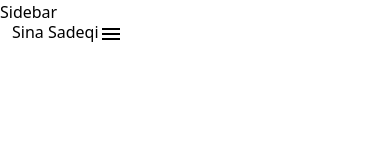
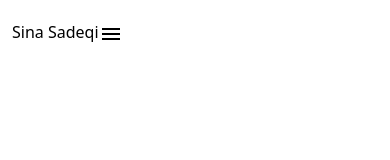
Before and after one commit to Cimorexave/sinasadeqi-blog, a React (Create React App) app: page / in a window 390 px wide. Shown: the top 160 px of the page. Built offline with nearby package versions, Linux system fonts and the light colour scheme.

Commit message:
feat: sidebar backdrop

```diff
--- a/src/components/home/Sidebar.tsx
+++ b/src/components/home/Sidebar.tsx
@@ -1,20 +1,33 @@
-import React from 'react'
-
-const Sidebar = () => {
+import React from "react";
+interface SidebarInterface {
+  sidebarIsOpen: boolean;
+  setSidebarIsOpen: Function;
+}
+const Sidebar = ({ sidebarIsOpen, setSidebarIsOpen }: SidebarInterface) => {
   return (
     <>
-    {/* desktop  */}
-    <aside className='sidebar sidebar-desktop hidden lg:flex fixed top-0 h-screen w-max'>
-      Sidebar
-    </aside>
+      {/* desktop  */}
+      <aside className="sidebar sidebar-desktop hidden lg:flex fixed top-0 h-screen w-max">
+        Sidebar
+      </aside>
 
-    {/* mobile */}
-    <aside className='sidebar sidebar-mobile lg:hidden flex'>
-      Sidebar
-    </aside>
+      {/* mobile */}
+      <aside
+        className={
+          "sidebar sidebar-mobile lg:hidden flex h-screen w-screen absolute top-0 right-0" +
+          sidebarIsOpen
+            ? "hidden"
+            : "flex"
+        }
+      >
+        <div
+          onClick={() => setSidebarIsOpen(false)}
+          className="backdrop basis-1/3 bg-black opacity-50"
+        ></div>
+        <div className="sidebar-content basis-2/3">Sidebar</div>
+      </aside>
+    </>
+  );
+};
 
-    </>
-  )
-}
-
-export default Sidebar
+export default Sidebar;
--- a/src/routes/Home.tsx
+++ b/src/routes/Home.tsx
@@ -4,11 +4,14 @@ import Navbar from "../components/home/Navbar";
 import Sidebar from "../components/home/Sidebar";
 
 const Home = () => {
-  const [sidebarIsOpen, setSidebarIsOpen] = useState<boolean>(false)
+  const [sidebarIsOpen, setSidebarIsOpen] = useState<boolean>(false);
   return (
     <div className="home w-screen">
       <Navbar setSidebarIsOpen={setSidebarIsOpen} />
-      <Sidebar />
+      <Sidebar
+        sidebarIsOpen={sidebarIsOpen}
+        setSidebarIsOpen={setSidebarIsOpen}
+      />
     </div>
   );
 };
```
